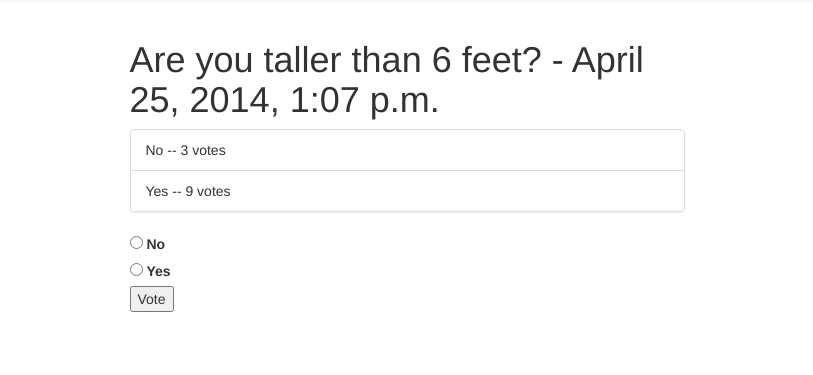
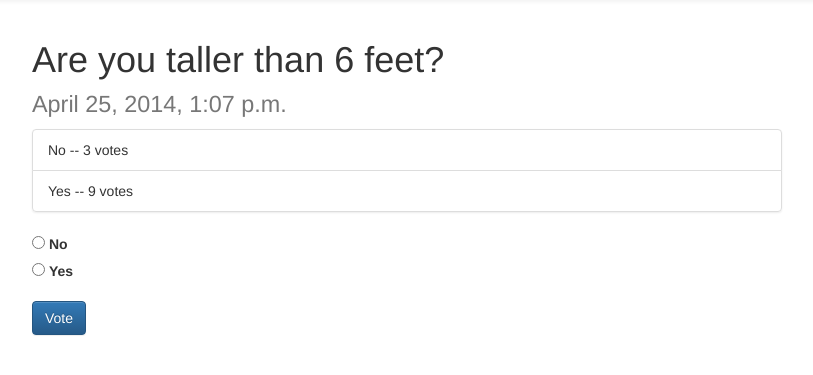
Before and after one commit to cevaris/django-sample, a Django app: page /polls/1/ in a window 1280 px wide. Shown: the part 52-427 px from the top of the page, without its empty margins (233-1046 px from the left). Run offline with Django 3.2, Linux system fonts and the light colour scheme; data comes from the database, SQL or seed files in the repository; some libraries are stand-ins or nearby versions.

Commit message:
updated to form

```diff
--- a/sample/polls/templates/polls/detail.html
+++ b/sample/polls/templates/polls/detail.html
@@ -5,7 +5,7 @@
 
 {% block content %}
 
-<h1>{{ poll }} - {{ poll.pub_date }}</h1>
+<h1>{{ poll }}<br/><small>{{ poll.pub_date }}</small></h1>
 
 <ul class="list-group">
 {% for choice in poll.choice_set.all %}
@@ -16,13 +16,16 @@
 <div>
   {% if error_message %}<p><strong>{{ error_message }}</strong></p>{% endif %}
 
+
   <form action="{% url 'polls:vote' poll.id %}" method="post">
   {% csrf_token %}
-  {% for choice in poll.choice_set.all %}
-      <input type="radio" name="choice" id="choice{{ forloop.counter }}" value="{{ choice.id }}" />
-      <label for="choice{{ forloop.counter }}">{{ choice.choice_text }}</label><br />
-  {% endfor %}
-  <input type="submit" value="Vote" />
+    <div class="form-group">
+      {% for choice in poll.choice_set.all %}
+        <input type="radio" name="choice" id="choice{{ forloop.counter }}" value="{{ choice.id }}" />
+        <label for="choice{{ forloop.counter }}">{{ choice.choice_text }}</label><br />
+      {% endfor %}
+    </div>
+    <button type="submit" class="btn btn-primary">Vote</button>
   </form>
 </div>
 
--- a/sample/polls/templates/polls/index.html
+++ b/sample/polls/templates/polls/index.html
@@ -10,7 +10,10 @@
 {% if latest_poll_list %}
     <ul class="list-group">
     {% for poll in latest_poll_list %}
-        <li class="list-group-item"><a href="{% url 'polls:detail' poll.id %}">{{ poll.question }}</a></li>
+        <li class="list-group-item">
+          <a href="{% url 'polls:detail' poll.id %}">{{ poll.question }}</a>
+          <span class="pull-right">{{ poll.pub_date }}</span>
+        </li>
     {% endfor %}
     </ul>
 {% else %}
--- a/sample/polls/templates/polls/results.html
+++ b/sample/polls/templates/polls/results.html
@@ -4,7 +4,7 @@
 
 
 {% block content %}
-<h1>{{ poll }} - {{ poll.pub_date }}</h1>
+<h1>{{ poll }}<br/><small>{{ poll.pub_date }}</small></h1>
 
 <ul class="list-group">
 {% for choice in poll.choice_set.all %}
@@ -12,7 +12,7 @@
 {% endfor %}
 </ul>
 
-<a href="{% url 'polls:detail' poll.id %}">Vote again?</a>
+<a href="{% url 'polls:detail' poll.id %}" class="btn btn-primary">Vote again?</a>
 
 
 {% endblock %}
--- a/sample/sample/templates/sample/base.html
+++ b/sample/sample/templates/sample/base.html
@@ -52,11 +52,11 @@
 
 
       <div class="row">
-        <div class="col-md-3"></div>
-        <div class="col-md-6">
+        <div class="col-md-2"></div>
+        <div class="col-md-8">
           {% block content %}{% endblock %}
         </div>
-        <div class="col-md-3"></div>
+        <div class="col-md-2"></div>
       </div>
 
 
```
